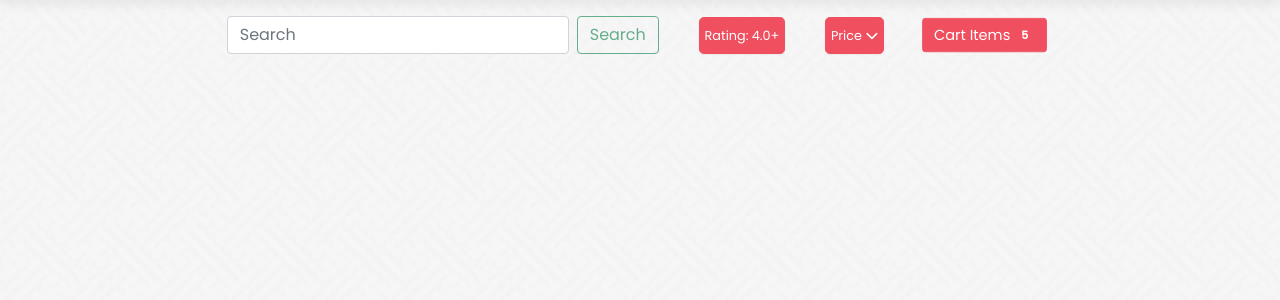
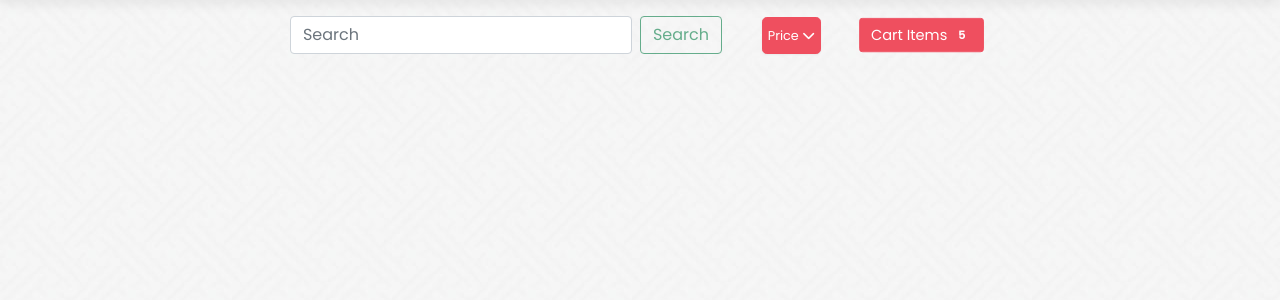
Before and after one commit to nandanpytech/django_restaurant, a Django app: page /search in a window 1280 px wide. Shown: the part 54-354 px from the top of the page. Run offline with Django 4.2, Linux system fonts and the light colour scheme; a user stored in the database is signed in; data comes from the database, SQL or seed files in the repository; some libraries are stand-ins or nearby versions; some web fonts are replaced.

Commit message:
Update search.html

```diff
--- a/templates/search.html
+++ b/templates/search.html
@@ -59,7 +59,6 @@
             <button class="search_btn btn btn-outline-success" type="submit">Search</button>
           </form>
         </div>
-          <button class="dropbtn">Rating: 4.0+</button>
           <div class="price price_down">
           <button class="dropbtn Price-box">Price  <i class="drop_1 fa-sharp fa-solid fa-chevron-down"></i></button>
 
```
